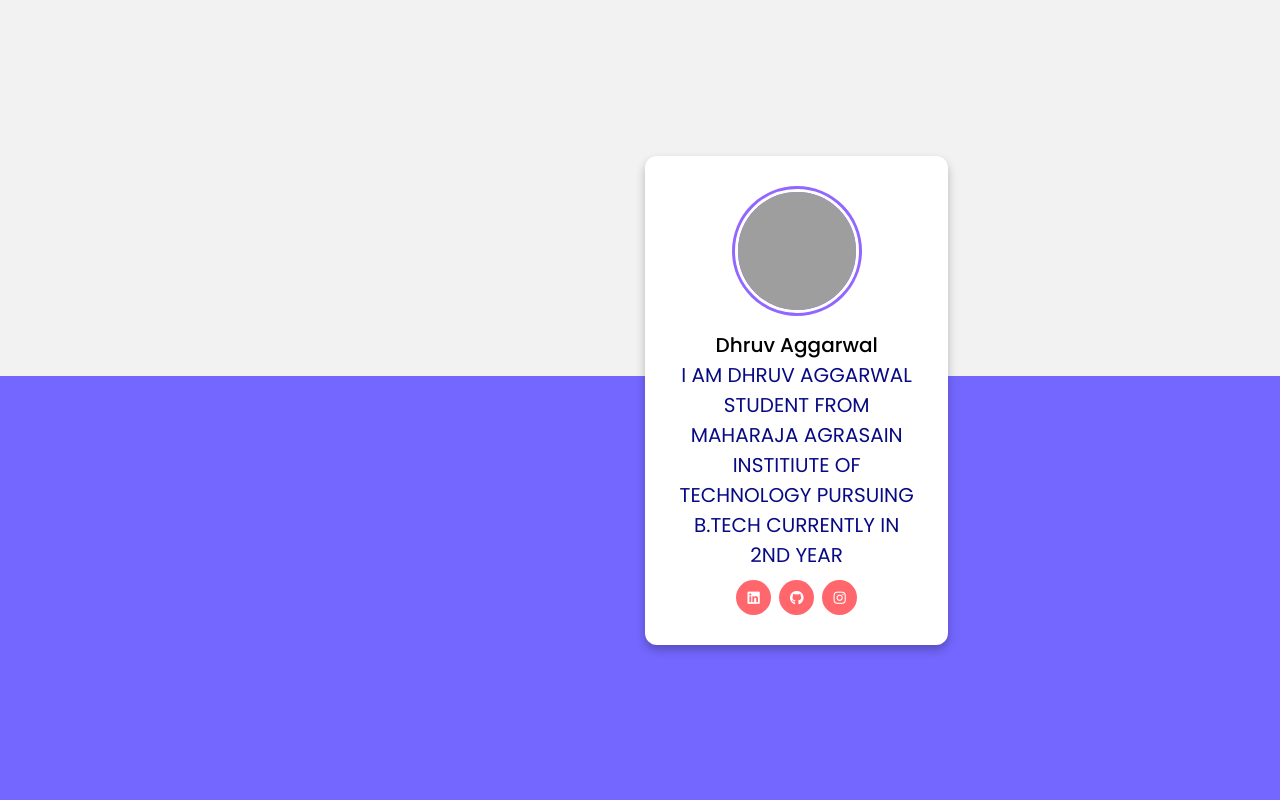
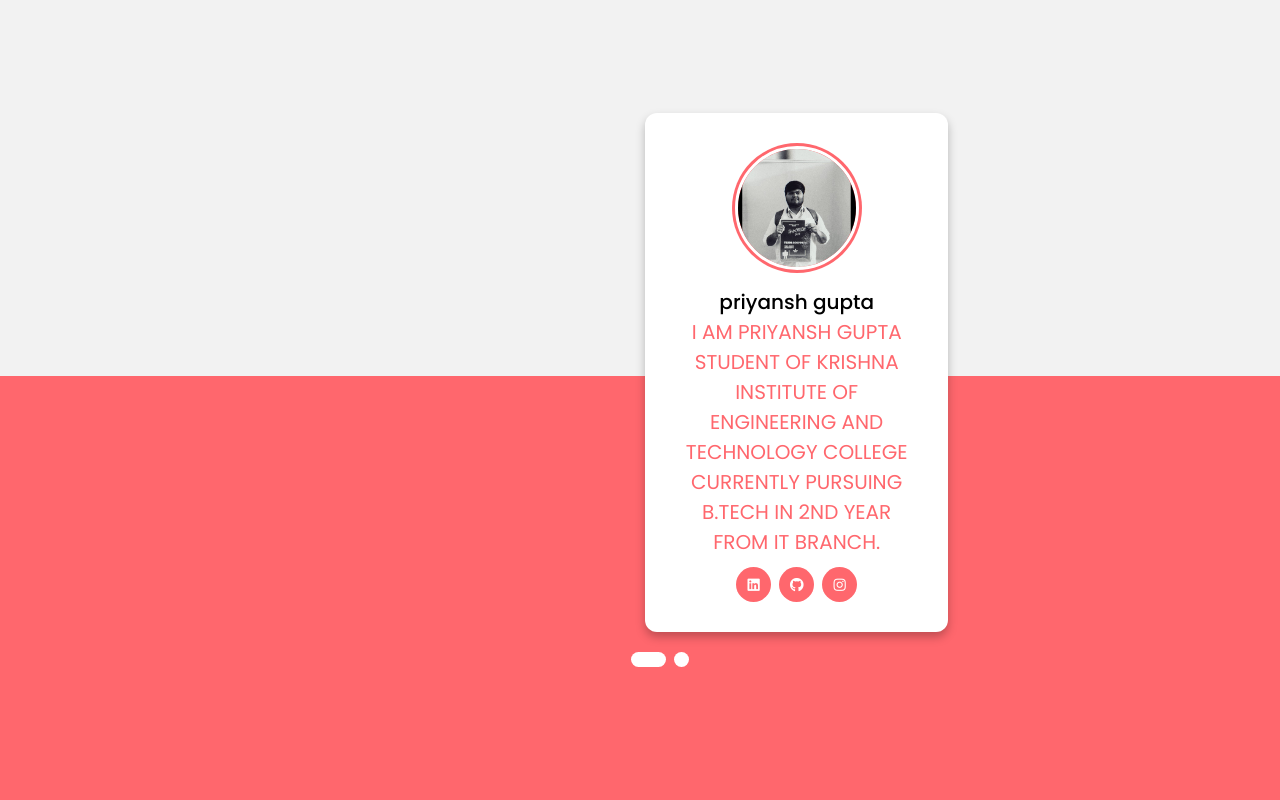
Before and after one commit to Priyansh-911/botty, a Flask app: page /us.html in a window 1280 px wide. Run offline with Flask 3, Linux system fonts and the light colour scheme; parts of the project's set-up code (start-up, migrations or seed data) failed here and were passed over; grey boxes are pictures that could not be loaded.

Commit message:
US CHANGES

```diff
--- a/static/us.css
+++ b/static/us.css
@@ -17,7 +17,7 @@ body::before{
   content: '';
   position: absolute;
   width: 100%;
-  background: #7467ff;
+  background: #FF676D;
   clip-path: inset(47% 0 0 0);
   z-index: -1;
   height: 100%;
@@ -30,7 +30,7 @@ body::before{
   max-width: 950px;
   width: 100%;
   overflow: hidden;
-  padding: 40px 0;
+  padding: 80px 0;
 }
 .container .main-card{
   display: flex;
@@ -72,13 +72,13 @@ body::before{
   width: 130px;
   border-radius: 50%;
   padding: 3px;
-  background: #9267ff;
+  background: #FF676D;
   margin-bottom: 14px;
 }
 .card .content .img img{
   height: 100%;
   width: 100%;
-  border: 3px solid #ffffff;
+  border: 3px solid #ffff;
   border-radius: 50%;
   object-fit: cover;
 }
@@ -88,7 +88,7 @@ body::before{
 }
 .card .content .job{
   font-size: 20px;
-  color: #080a84;
+  color: #FF676D;
 }
 .card .content .media-icons{
   margin-top: 10px;
@@ -123,7 +123,7 @@ body::before{
   height: 15px;
   width: 15px;
   border-radius: 20px;
-  background: #1808c2;
+  background: #fff;
   margin: 0 4px;
   cursor: pointer;
   transition: all 0.5s ease;
--- a/templates/us.html
+++ b/templates/us.html
@@ -4,7 +4,7 @@
   <head>
     <meta charset="UTF-8">
     <!---<title> Responsive Our Team Section | CodingLab </title>---->
-    <link rel="stylesheet" href="{{url_for('static', filename='us.css')}}">
+    <link rel="stylesheet" href="/static/us.css">
     <!-- Fontawesome CDN Link -->
     <link rel="stylesheet" href="https://cdnjs.cloudflare.com/ajax/libs/font-awesome/5.15.2/css/all.min.css"/>
      <meta name="viewport" content="width=device-width, initial-scale=1.0">
@@ -18,41 +18,44 @@
         <div class="card">
          <div class="content">
            <div class="img">
-             <img src="{{url_for('static', filename='A07I1590.JPG')}}" alt="">
+             <img src="/static/priyansh.jpeg" alt="">
            </div>
            <div class="details">
-             <div class="name">Dhruv Aggarwal</div>
-             <div class="job">I AM DHRUV AGGARWAL STUDENT FROM MAHARAJA AGRASAIN INSTITIUTE OF TECHNOLOGY PURSUING B.TECH CURRENTLY IN 2ND YEAR </div>
+             <div class="name">priyansh gupta</div>
+             <div class="job">I AM PRIYANSH GUPTA STUDENT OF KRISHNA INSTITUTE OF ENGINEERING AND TECHNOLOGY COLLEGE CURRENTLY PURSUING B.TECH IN 2ND YEAR FROM IT BRANCH.</div>
            </div>
            <div class="media-icons">
-             <a href="https://www.linkedin.com/in/dhruv-aggarwal-719095225" target="_blank"><i class="fab fa-linkedin"></i></a>
-             <a href="https://github.com/dhruvaggarwal1" target="_blank"><i class="fab fa-github"></i></a>
-             <a href="https://instagram.com/_dhruvaggarwal12_?igshid=YmMyMTA2M2Y=" taget="_blank"><i class="fab fa-instagram"></i></a>
+             <a href="https://www.linkedin.com/in/priyansh-gupta-07b24321b/"><i class="fab fa-linkedin"></i></a>
+             <a href="https://github.com/Priyansh-911"><i class="fab fa-github"></i></a>
+             <a href="https://instagram.com/_priyanshgupta9_?igshid=ZDdkNTZiNTM="><i class="fab fa-instagram"></i></a>
 
-            </div>
+           </div>
          </div>
         </div>
         <div class="card">
          <div class="content">
            <div class="img">
-            <img src="{{url_for('static', filename='priyansh.jpeg')}}" alt="">
+            <img src="/static/A07I1590.JPG" alt="">
            </div>
            <div class="details">
-             <div class="name">Priyansh Gupta</div>
-             <div class="job">I AM PRIYANSH GUPTA FROM KRISHNA INSTITUTE OF ENGINERRING TECHNOLOGY COLLEGE PURSUING B.TECH CURRENTLY IN 2ND YEAR</div>
+             <div class="name">dhruv aggarwal</div>
+             <div class="job">I AM DHRUV AGGARWAL STUDENT OF MAHARAJA AGRASAIN INSTITUTE OF TECHNOLOGY COLLEGE CURRENTLY PURSUING B.TECH IN 2ND YEAR FROM CSE BRANCH.</div>
            </div>
            <div class="media-icons">
-             <a href ="https://www.linkedin.com/in/priyansh-gupta-07b24321b/" target="_blank"><i class="fab fa-linkedin"></i></a>
-             <a href="https://github.com/Priyansh-911" target="_blank"><i class="fab fa-github"></i></a>
-             <a href="https://instagram.com/_priyanshgupta9_?igshid=ZDdkNTZiNTM=" target="_blank"><i class="fab fa-instagram"></i></a>
-            </div>
+             <a href="https://www.linkedin.com/in/dhruv-aggarwal-719095225"><i class="fab fa-linkedin"></i></a>
+             <a href="https://github.com/dhruv-aggarwal-719095225"><i class="fab fa-github"></i></a>
+             <a href="https://instagram.com/_dhruvaggarwal12_?igshid=YmMyMTA2M2Y="><i class="fab fa-instagram"></i></a>
+
+           </div>
          </div>
         </div>
-     </div>
-    <!-- <div class="button">
+
+      </div>
+    </div>
+    <div class="button">
       <label for="one" class=" active one"></label>
       <label for="two" class="two"></label>
-    </div> -->
+    </div>
   </div>
 </body>
 </html>
```
